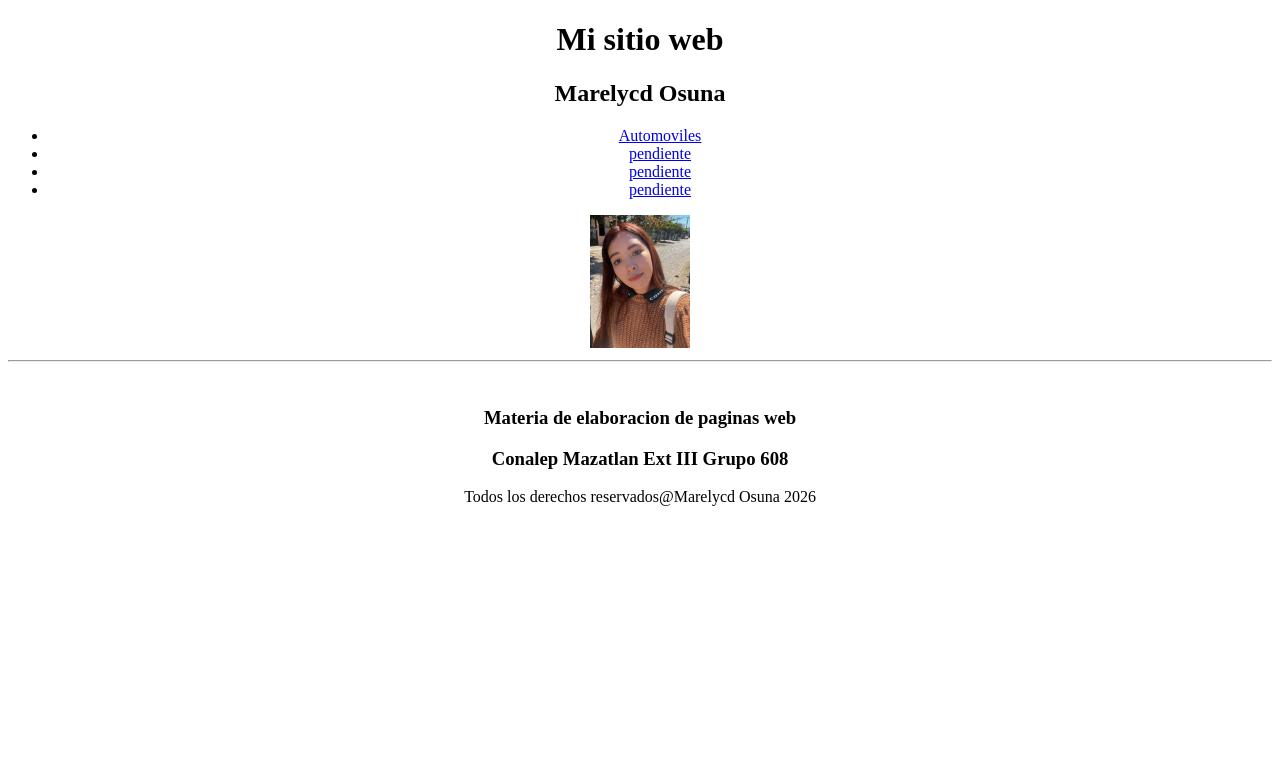
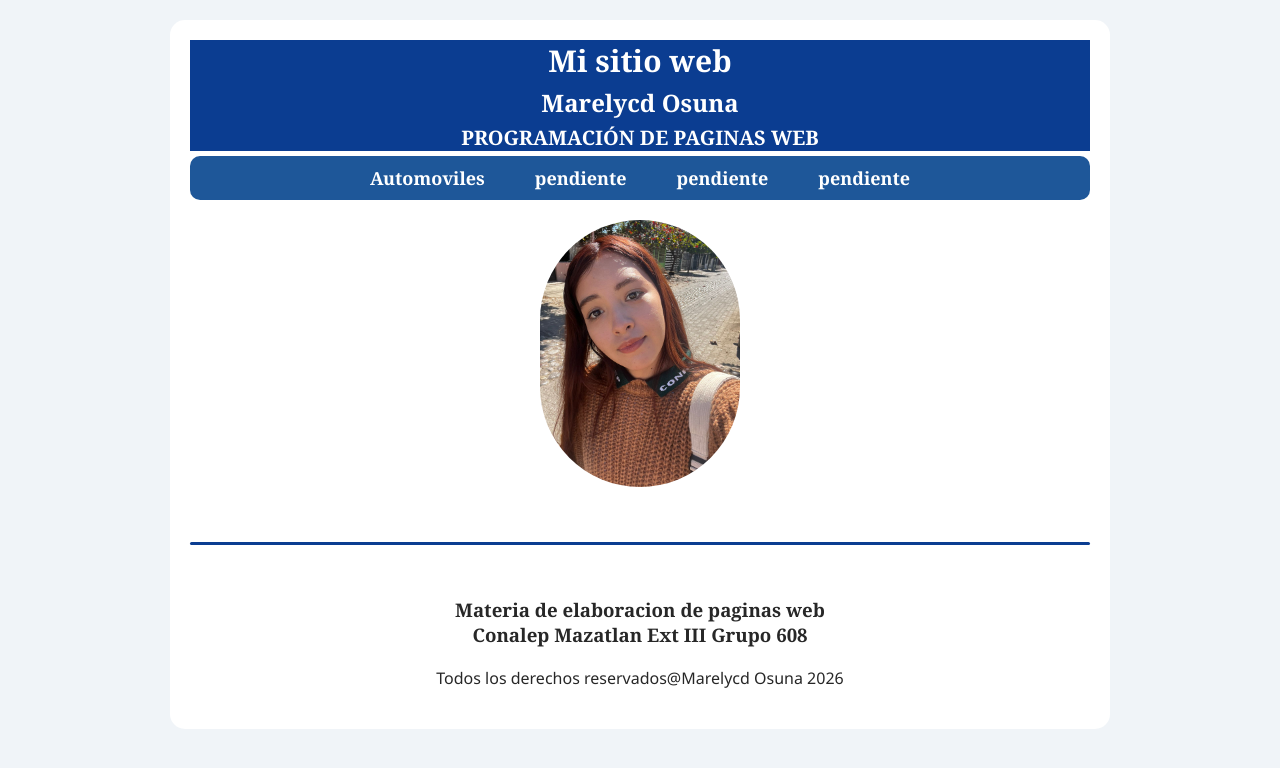
Before and after one commit to Marelycd/sitioweb608, a plain HTML site: page index.html in a window 1280 px wide. Drawn offline with Linux system fonts and the light colour scheme.

Commit message:
se actualizo la pagina index

```diff
--- /dev/null
+++ b/css/index.css
@@ -0,0 +1,110 @@
+/* Selector Universal */
+* {
+    margin: 0;
+    padding: 0;
+
+}
+
+/*Selector de tipo */
+body {
+    margin-top: 20px;
+    margin-right: 20px;
+    margin-left: 20px;
+    background-color: #f0f4f8;
+    font-family: Georgia, 'Times New Roman', Times, serif;
+    color: #272727;
+    text-align: center;
+}
+
+header{
+    background-color: #0b3d91;
+    color: #fff;
+    padding: 24px,20px;
+}
+header h1 {
+    font-size: 30px;
+    margin: 0;
+
+}
+header h2 {
+    font-size: 24px;
+    margin: 5px 0;
+}
+header h3 {
+    font-size: 20px;
+    margin: 5px 0;
+    text-transform: uppercase;
+
+}
+nav ul {
+display: flex;
+justify-content: center;
+list-style: none;
+gap: 50px;
+background-color: #1e5799;
+margin: 0;
+border-radius: 10px;
+padding-top: 10px;
+padding-bottom: 10px;
+
+}
+nav ul li a {
+    text-decoration: none;
+    color: white;
+    font-weight: bold;
+    font-size: 18px;
+    border-radius: 5px;
+    /* efecto */
+    transition: all 0.3s ease;
+
+}
+
+nav ul li a:hover {
+    color: #0b3d91;
+    background-color: #fff;
+    transform: scale(1.1);
+
+}
+hr {
+    border: 0;
+    height: 3px;
+    background-color: #0b3d91;
+    margin: 30px 0;
+    border-radius: 2px;
+}
+
+section img {
+    width: 200px;
+    border-radius: 100px;
+    transition: all 0.3s ease;
+    margin: 20px;
+
+}
+section img:hover {
+
+    transform: scale(1.2);
+}
+
+footer {
+    text-align: center;
+    font-weight: 500;
+    padding: 20px 10px;
+    font-family: 'Segoe UI', Tahoma, Geneva, Verdana, sans-serif;
+    letter-spacing: 0.5;
+
+}
+
+/* Selector de clases*/
+
+.contenedor{
+
+    max-width: 900px;
+    margin: 5px auto;
+    padding: 20px;
+    background-color: #fff;
+    border-radius: 15px;
+    box-shadow: 0 8px, 20px rgba(0,0,0,0.15);
+    text-align: center;
+
+
+}
--- a/index.html
+++ b/index.html
@@ -6,13 +6,16 @@
     <meta name="description" content="pagina de automoviles de las marcas nissan, ford, toyota">
     <meta name="keywords" content="autos, ford, nissan, ventas de autos">
     <title>Mi sitio web</title>
+    <link rel="stylesheet" href="/css/index.css">
 </head>
+<div class="contenedor">
 <body>
     <center>
-    <head>
+    <header>
         <h1>Mi sitio web</h1>
         <h2>Marelycd Osuna</h2>
-    </head>
+        <h3>Programación de Paginas Web</h3>
+    </header>
     <!--Menu de navegacion-->
     <nav>
         <ul>
@@ -23,7 +26,7 @@
         </ul>
     </nav>
     <section>
-        <img src="/img/foto.jpg" alt="Marelycd Osuna"width=100px>
+        <img src="/img/foto.jpg" alt="Marelycd Osuna">
         <hr> <!--linea horizontal-->
         <br> <!--salto de linea-->
         <h3>Materia de elaboracion de paginas web</h3>
@@ -32,4 +35,5 @@
     <footer>Todos los derechos reservados@Marelycd Osuna 2026</footer>
 </center>
 </body>
+</div>
 </html>
```
Also changed, not shown: html/automoviles.html (+1 -0 lines).
